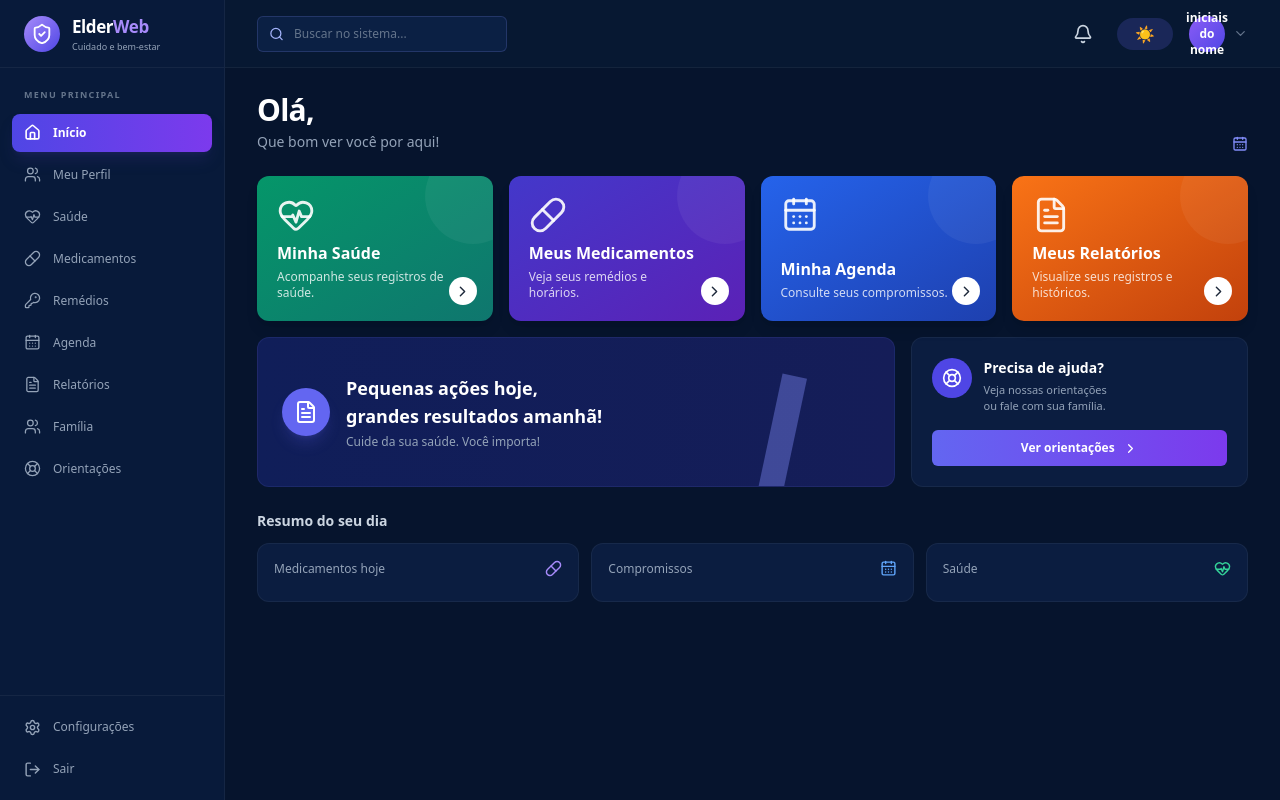
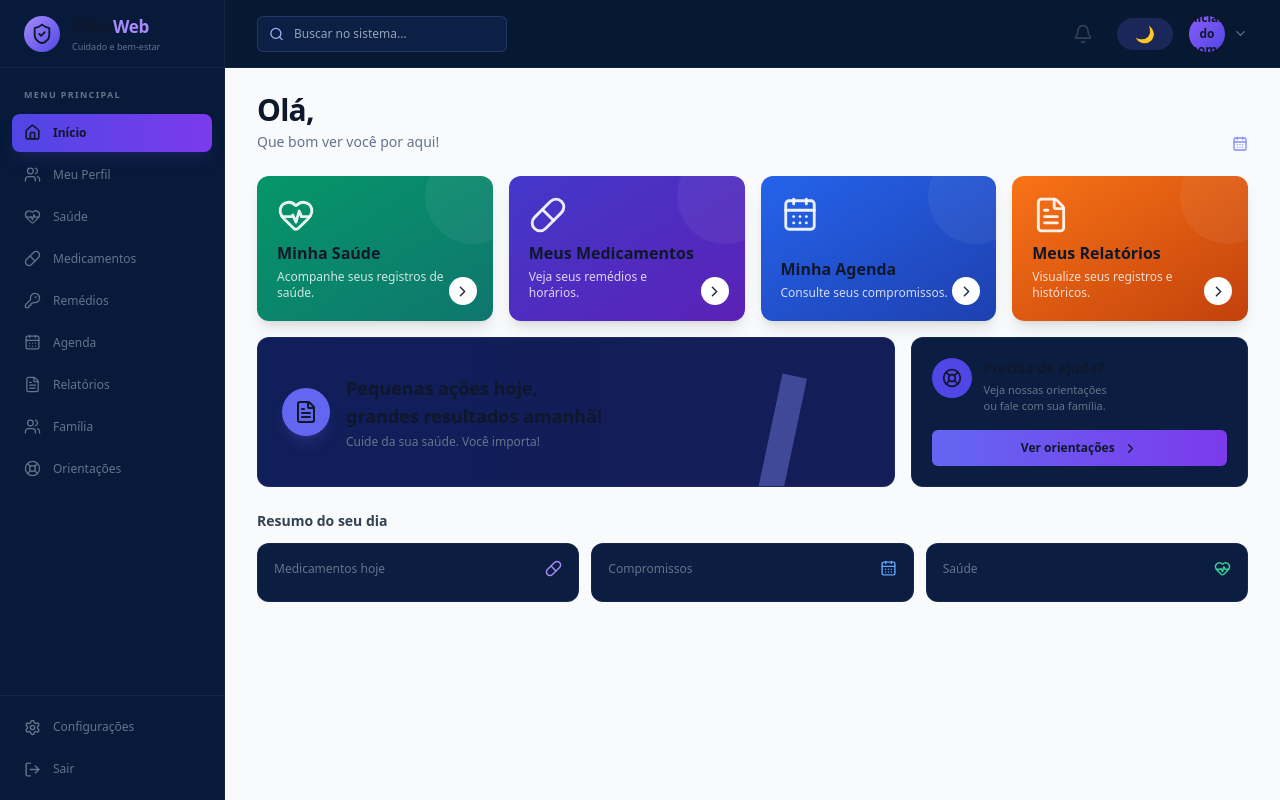
Before and after one commit to MixuriM/Elder_Web, a React (Vite) app in the folder frontend/: page / in a window 1280 px wide. Built offline with nearby package versions, Linux system fonts and the light colour scheme; no server answers.

Commit message:
modo claro e escuro em processo

```diff
--- a/frontend/src/pages/Home.tsx
+++ b/frontend/src/pages/Home.tsx
@@ -21,7 +21,7 @@ import {
   Users,
   X,
 } from "lucide-react";
-import { useState } from "react";
+import { useEffect, useState } from "react";
 
 type MenuItem = {
   label: string;
@@ -103,9 +103,36 @@ function ActionCard({
 function Home() {
   const [sidebarOpen, setSidebarOpen] = useState(false);
   const [activeMenu, setActiveMenu] = useState("Início");
+  const [theme, setThemeState] = useState<Theme>(getStoredTheme());
+
+  useEffect(() => {
+    setTheme(theme);
+  }, [theme]);
+
+  const toggleTheme = () => {
+    setThemeState(theme === "dark" ? "light" : "dark");
+  };
 
   return (
     <main className="min-h-screen bg-[#06142d] text-white">
+      <style>{`
+        [data-theme="light"] main { background: #f8fafc !important; color: #0f172a !important; }
+        [data-theme="light"] main .bg-[#081a3a] { background: #ffffff !important; }
+        [data-theme="light"] main .bg-[#071832] { background: #ffffff !important; }
+        [data-theme="light"] main .bg-[#0b2044] { background: #f1f5f9 !important; color: #0f172a !important; }
+        [data-theme="light"] main .bg-[#0b1d40] { background: #ffffff !important; }
+        [data-theme="light"] main .bg-gradient-to-r.from-\\[#101e59].to-\\[#151d58]\\ { background: linear-gradient(to right, #e0e7ff, #eef2ff) !important; }
+        [data-theme="light"] main .text-white { color: #0f172a !important; }
+        [data-theme="light"] main .text-white\\80 { color: #475569 !important; }
+        [data-theme="light"] main .text-white\\90 { color: #334155 !important; }
+        [data-theme="light"] main .text-slate-300 { color: #334155 !important; }
+        [data-theme="light"] main .text-slate-400 { color: #64748b !important; }
+        [data-theme="light"] main .text-slate-500 { color: #64748b !important; }
+        [data-theme="light"] main .border-white\\5 { border-color: #e2e8f0 !important; }
+        [data-theme="light"] main .border-indigo-400\\10 { border-color: #c7d2fe !important; }
+        [data-theme="light"] main input::placeholder { color: #94a3b8 !important; }
+        [data-theme="light"] main .hover\\:bg-white\\/5:hover { background: #f1f5f9 !important; }
+      `}</style>
       <div className="flex min-h-screen">
 
         {sidebarOpen && (
@@ -244,8 +271,13 @@ function Home() {
               </button>
 
               {/* tema */}
-              <button className="hidden h-8 w-14 items-center justify-center rounded-full bg-indigo-500/20 text-indigo-300 sm:flex">
-                ☀️
+              <button
+                onClick={toggleTheme}
+                aria-label={theme === "dark" ? "Ativar modo claro" : "Ativar modo escuro"}
+                title={theme === "dark" ? "Modo claro" : "Modo escuro"}
+                className="hidden h-8 w-14 items-center justify-center rounded-full bg-indigo-500/20 text-indigo-300 transition hover:bg-indigo-500/30 sm:flex"
+              >
+                {theme === "dark" ? "☀️" : "🌙"}
               </button>
 
               {/* interface do perfil */}
```
